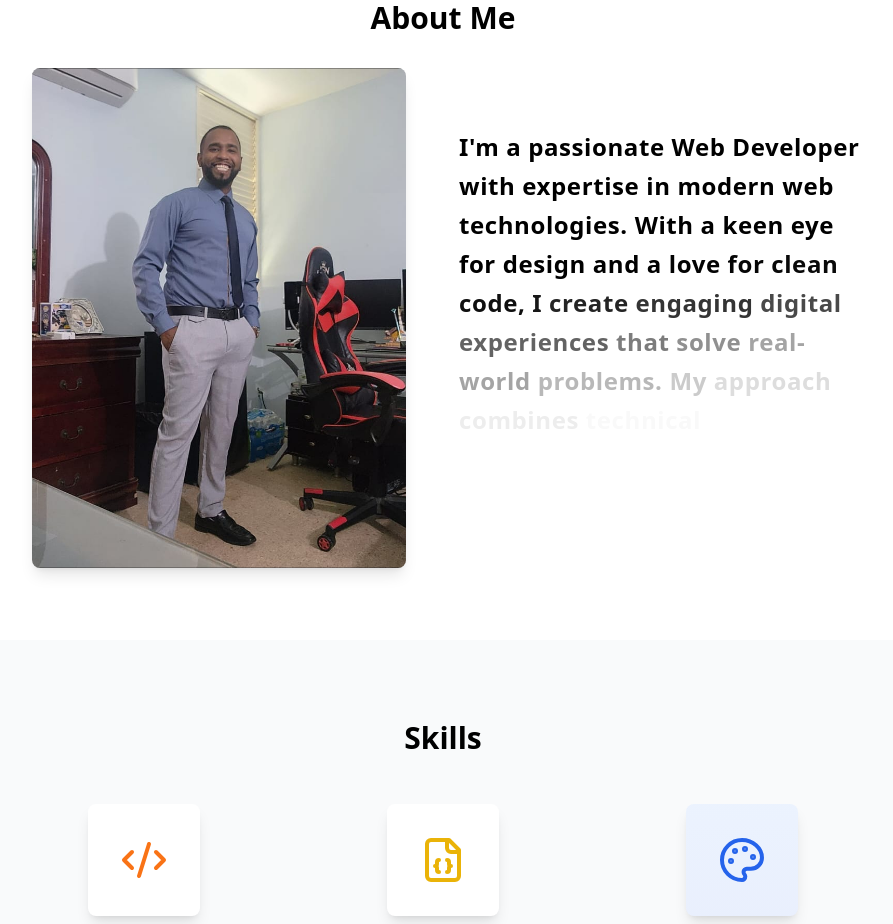
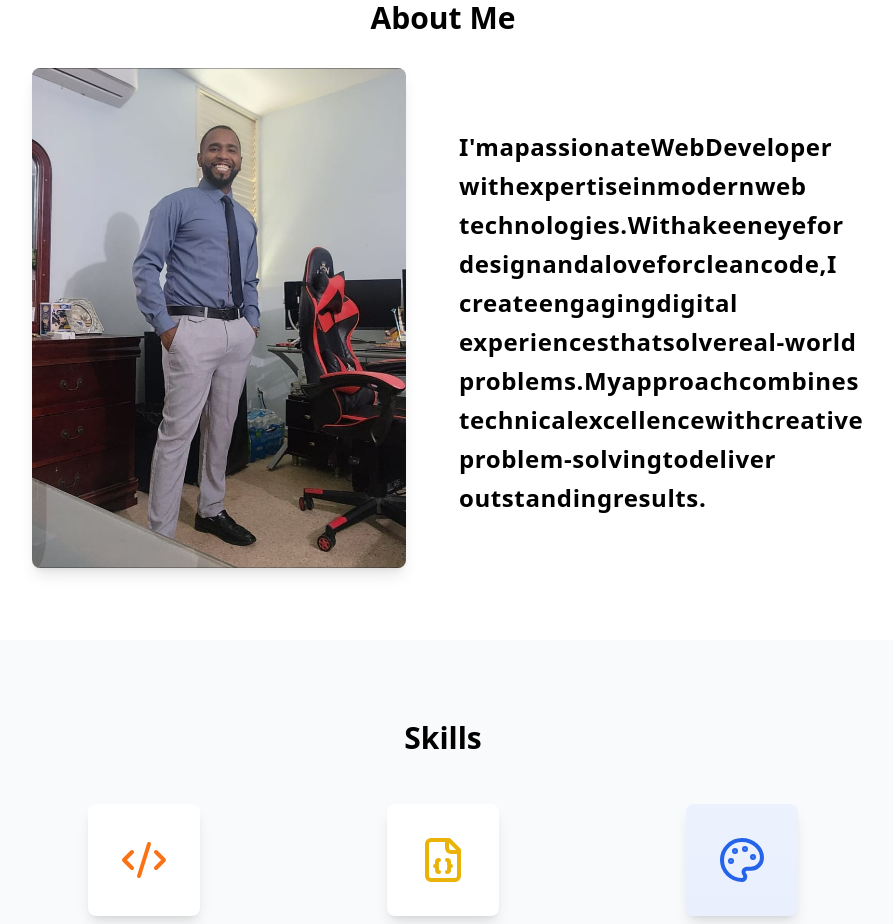
Before and after one commit to Ferny121991/Portafolio, a React (Vite) app: page / in a window 1280 px wide. Shown: the part 880-1804 px from the top of the page, without its empty margins (197-1090 px from the left). Built offline with nearby package versions, Linux system fonts and the light colour scheme.

Commit message:
verificando animacion

```diff
--- a/src/components/text-generate-effect-demo.tsx
+++ b/src/components/text-generate-effect-demo.tsx
@@ -11,7 +11,6 @@ export default function TextGenerateEffectDemo() {
           words={words}
           className="font-sans font-bold tracking-wide text-lg md:text-xl lg:text-2xl"
           filter={false}
-          duration={1.5}
         />
       </div>
     </div>
--- a/src/components/ui/text-generate-effect.tsx
+++ b/src/components/ui/text-generate-effect.tsx
@@ -1,98 +1,33 @@
 "use client";
-import { useEffect } from "react";
-import { motion, stagger, useAnimate } from "framer-motion";
 import { cn } from "../../lib/utils";
 
 export const TextGenerateEffect = ({
   words,
   className,
-  filter = true,
-  duration = 0.5,
+  filter = false,
 }: {
   words: string;
   className?: string;
   filter?: boolean;
-  duration?: number;
 }) => {
-  const [scope, animate] = useAnimate();
-  let wordsArray = words.split(" ");
+  const wordsArray = words.split(" ").filter(word => word.trim() !== '');
 
-  useEffect(() => {
-    // Iniciar la animación después de un pequeño retraso
-    const timer = setTimeout(() => {
-      if (scope.current) {
-        // Usar requestAnimationFrame para asegurar que el navegador esté listo
-        requestAnimationFrame(() => {
-          try {
-            animate(
-              "span",
-              {
-                opacity: 1,
-                filter: filter ? "blur(0px)" : "none",
-              },
-              {
-                duration: duration || 1,
-                delay: stagger(0.1),
-              }
-            );
-          } catch (error) {
-            console.error('Error en la animación:', error);
-          }
-        });
-      }
-    }, 50); // Reducir el tiempo de espera inicial
-
-    return () => clearTimeout(timer);
-  }, [scope.current]);
-
-  const renderWords = () => {
-    if (!wordsArray || wordsArray.length === 0) return null;
-
-    return (
-      <motion.div ref={scope} className="inline">
-        {wordsArray.map((word, idx) => {
-          // Asegurarse de que no haya espacios vacíos al final
-          if (word.trim() === '') return null;
-
-          return (
-            <motion.span
+  return (
+    <div className={cn("w-full max-w-3xl mx-auto", className)}>
+      <div className="w-full">
+        <div className="leading-relaxed tracking-wide">
+          {wordsArray.map((word, idx) => (
+            <span
               key={`${word}-${idx}`}
               className="inline-block"
               style={{
-                opacity: 0,
                 filter: filter ? 'blur(8px)' : 'none',
-                whiteSpace: 'pre-wrap',
-                wordWrap: 'break-word',
-                display: 'inline',
-                transition: 'all 0.5s ease-out',
-                willChange: 'opacity, filter',
                 color: 'inherit',
-                WebkitTextFillColor: 'currentColor',
-                WebkitFontSmoothing: 'antialiased',
-                WebkitTextSizeAdjust: '100%',
-                textRendering: 'optimizeLegibility',
-                backfaceVisibility: 'hidden',
               }}
             >
               {word}{' '}
-            </motion.span>
-          );
-        })}
-      </motion.div>
-    );
-  };
-
-  return (
-    <div className={cn("w-full max-w-3xl mx-auto text-inherit", className)}>
-      <div className="w-full">
-        <div
-          className="leading-relaxed tracking-wide"
-          style={{
-            color: 'inherit',
-            WebkitTextFillColor: 'currentColor',
-          }}
-        >
-          {renderWords()}
+            </span>
+          ))}
         </div>
       </div>
     </div>
```
